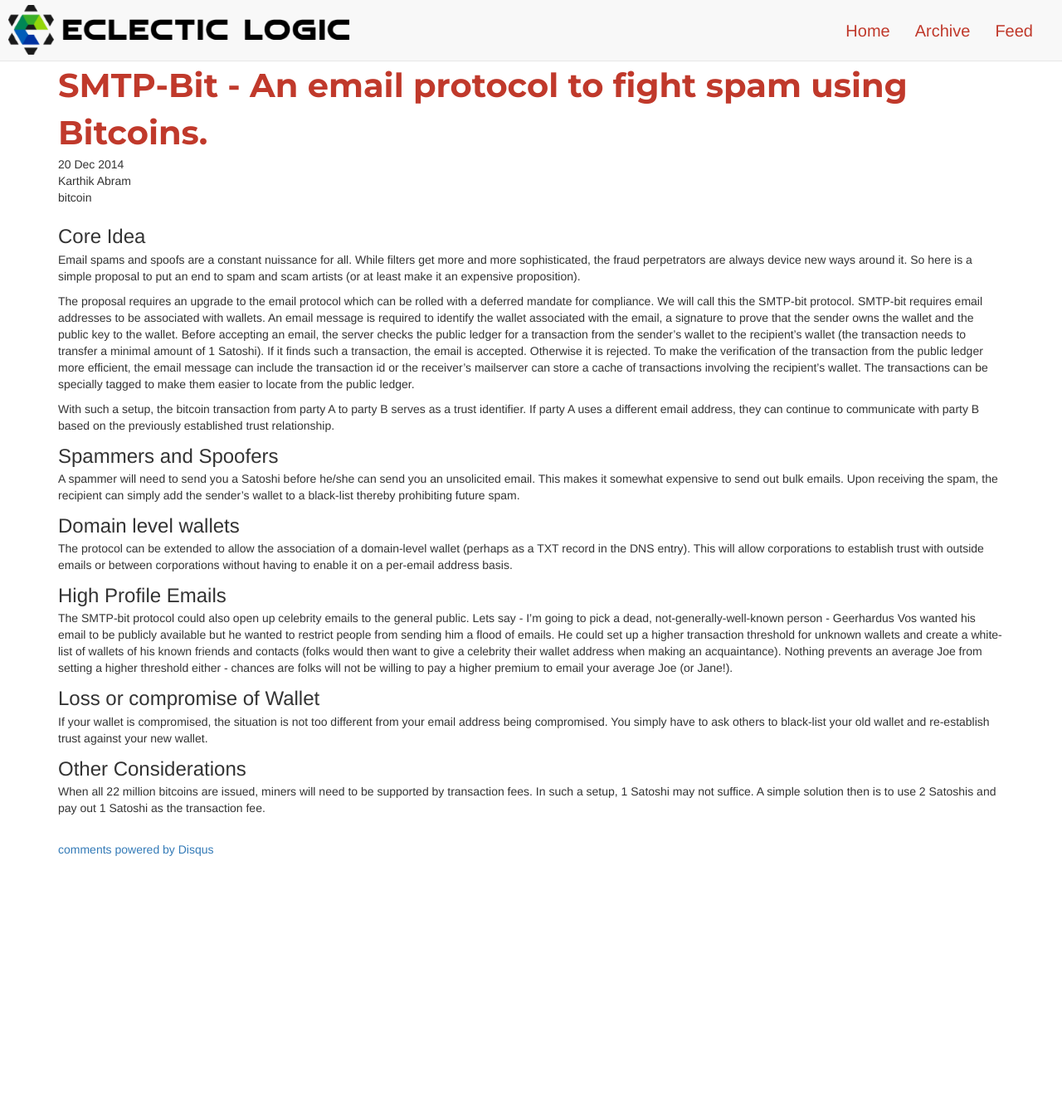
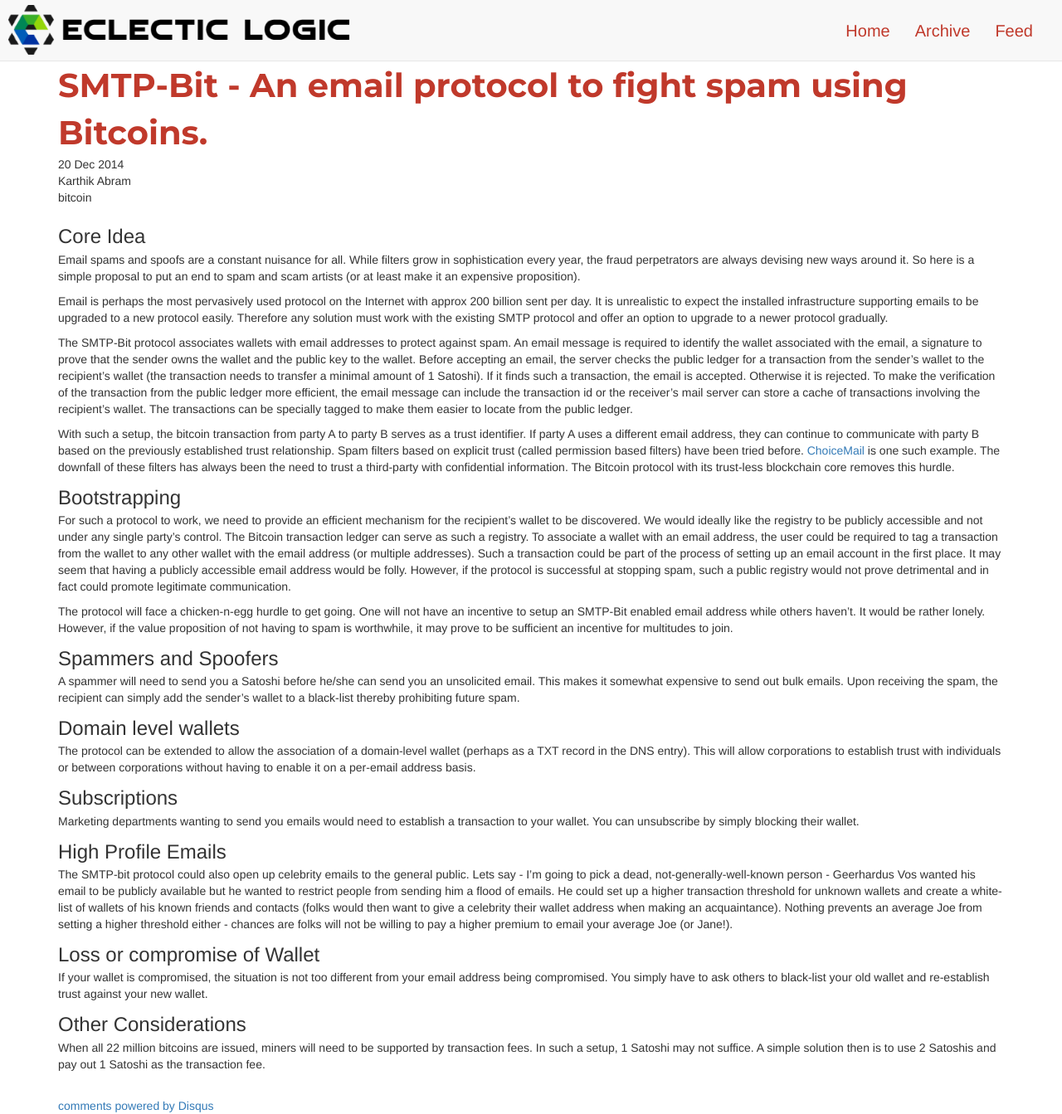
Before and after one commit to eclecticlogic/eclecticlogic.github.io, a Jekyll site: the page built from _posts/2014-12-20-smtpbit.md, in a window 1280 px wide and 1343 px high. Shown: the whole window at 83% size. Built offline with Jekyll 4.4.1, drawn with Linux system fonts in a browser that asks for light colours; nearby versions of some CDN libraries; Markdown is read by kramdown in place of the engine named in the settings; comment, search, counter and statistics services are not loaded.

Commit message:
added bootstrapping discussion

```diff
--- a/_posts/2014-12-20-smtpbit.md
+++ b/_posts/2014-12-20-smtpbit.md
@@ -6,17 +6,27 @@
 ---
 
 ### Core Idea
-Email spams and spoofs are a constant nuissance for all. While filters get more and more sophisticated, the fraud perpetrators are always device new ways around it. So here is a simple proposal to put an end to spam and scam artists (or at least make it an expensive proposition).
+Email spams and spoofs are a constant nuisance for all. While filters grow in sophistication every year, the fraud perpetrators are always devising new ways around it. So here is a simple proposal to put an end to spam and scam artists (or at least make it an expensive proposition).
 
-The proposal requires an upgrade to the email protocol which can be rolled with a deferred mandate for compliance. We will call this the SMTP-bit protocol. SMTP-bit requires email addresses to be associated with wallets. An email message is required to identify the wallet associated with the email, a signature to prove that the sender owns the wallet and the public key to the wallet. Before accepting an email, the server checks the public ledger for a transaction from the sender's wallet to the recipient's wallet (the transaction needs to transfer a minimal amount of 1 Satoshi). If it finds such a transaction, the email is accepted. Otherwise it is rejected. To make the verification of the transaction from the public ledger more efficient, the email message can include the transaction id or the receiver's mailserver can store a cache of transactions involving the recipient's wallet. The transactions can be specially tagged to make them easier to locate from the public ledger.
+Email is perhaps the most pervasively used protocol on the Internet with approx 200 billion sent per day. It is unrealistic to expect the installed infrastructure supporting emails to be upgraded to a new protocol easily. Therefore any solution must work with the existing SMTP protocol and offer an option to upgrade to a newer protocol gradually.
 
-With such a setup, the bitcoin transaction from party A to party B serves as a trust identifier. If party A uses a different email address, they can continue to communicate with party B based on the previously established trust relationship.
+The SMTP-Bit protocol associates wallets with email addresses to protect against spam. An email message is required to identify the wallet associated with the email, a signature to prove that the sender owns the wallet and the public key to the wallet. Before accepting an email, the server checks the public ledger for a transaction from the sender's wallet to the recipient's wallet (the transaction needs to transfer a minimal amount of 1 Satoshi). If it finds such a transaction, the email is accepted. Otherwise it is rejected. To make the verification of the transaction from the public ledger more efficient, the email message can include the transaction id or the receiver's mail server can store a cache of transactions involving the recipient's wallet. The transactions can be specially tagged to make them easier to locate from the public ledger.
+
+With such a setup, the bitcoin transaction from party A to party B serves as a trust identifier. If party A uses a different email address, they can continue to communicate with party B based on the previously established trust relationship. Spam filters based on explicit trust (called permission based filters) have been tried before. [ChoiceMail](http://www.digiportal.com/) is one such example. The downfall of these filters has always been the need to trust a third-party with confidential information. The Bitcoin protocol with its trust-less blockchain core removes this hurdle.
+
+### Bootstrapping
+For such a protocol to work, we need to provide an efficient mechanism for the recipient's wallet to be discovered. We would ideally like the registry to be publicly accessible and not under any single party's control. The Bitcoin transaction ledger can serve as such a registry. To associate a wallet with an email address, the user could be required to tag a transaction from the wallet to any other wallet with the email address (or multiple addresses). Such a transaction could be part of the process of setting up an email account in the first place. It may seem that having a publicly accessible email address would be folly. However, if the protocol is successful at stopping spam, such a public registry would not prove detrimental and in fact could promote legitimate communication.
+
+The protocol will face a chicken-n-egg hurdle to get going. One will not have an incentive to setup an SMTP-Bit enabled email address while others haven't. It would be rather lonely. However, if the value proposition of not having to spam is worthwhile, it may prove to be sufficient an incentive for multitudes to join.
 
 ### Spammers and Spoofers
 A spammer will need to send you a Satoshi before he/she can send you an unsolicited email. This makes it somewhat expensive to send out bulk emails. Upon receiving the spam, the recipient can simply add the sender's wallet to a black-list thereby prohibiting future spam.
 
 ### Domain level wallets
-The protocol can be extended to allow the association of a domain-level wallet (perhaps as a TXT record in the DNS entry). This will allow corporations to establish trust with outside emails or between corporations without having to enable it on a per-email address basis.
+The protocol can be extended to allow the association of a domain-level wallet (perhaps as a TXT record in the DNS entry). This will allow corporations to establish trust with individuals or between corporations without having to enable it on a per-email address basis.
+
+### Subscriptions
+Marketing departments wanting to send you emails would need to establish a transaction to your wallet. You can unsubscribe by simply blocking their wallet.
 
 ### High Profile Emails
 The SMTP-bit protocol could also open up celebrity emails to the general public. Lets say - I'm going to pick a dead, not-generally-well-known person - Geerhardus Vos wanted his email to be publicly available but he wanted to restrict people from sending him a flood of emails. He could set up a higher transaction threshold for unknown wallets and create a white-list of wallets of his known friends and contacts (folks would then want to give a celebrity their wallet address when making an acquaintance). Nothing prevents an average Joe from setting a higher threshold either - chances are folks will not be willing to pay a higher premium to email your average Joe (or Jane!).
```
